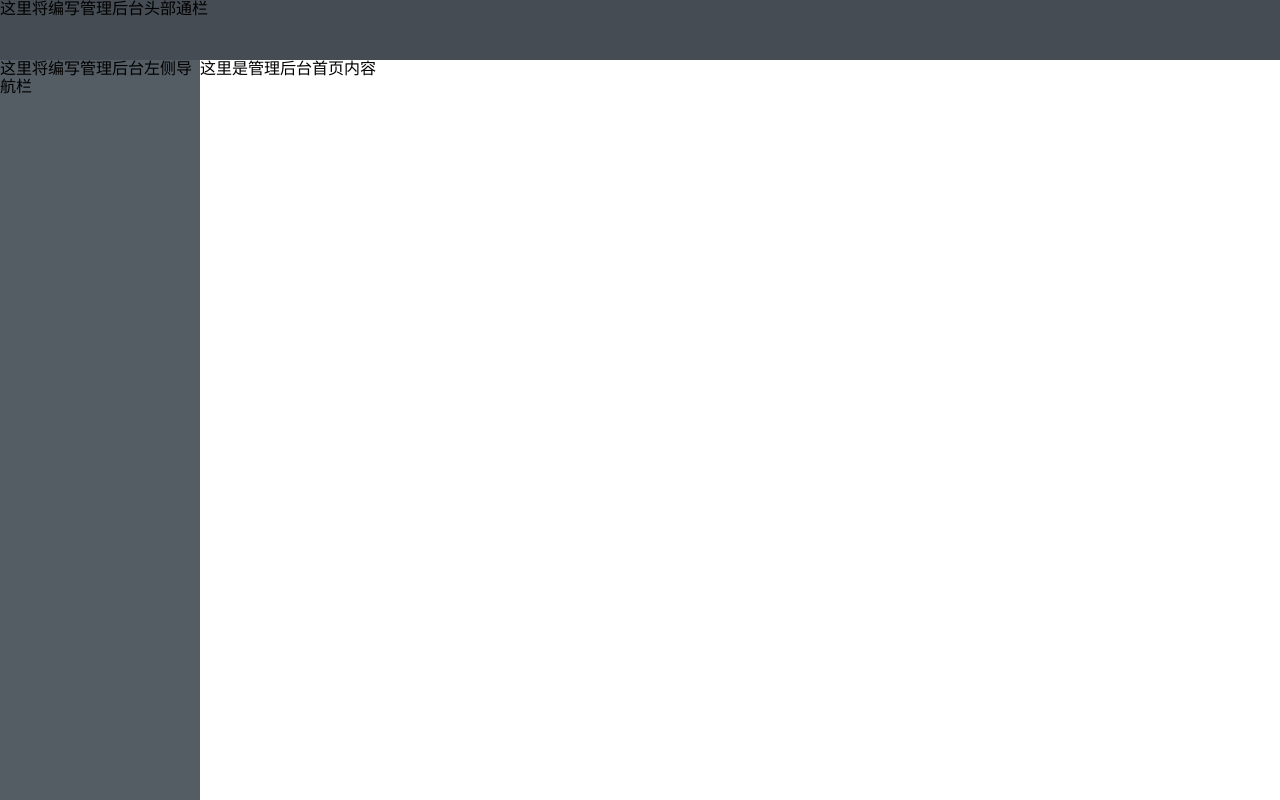
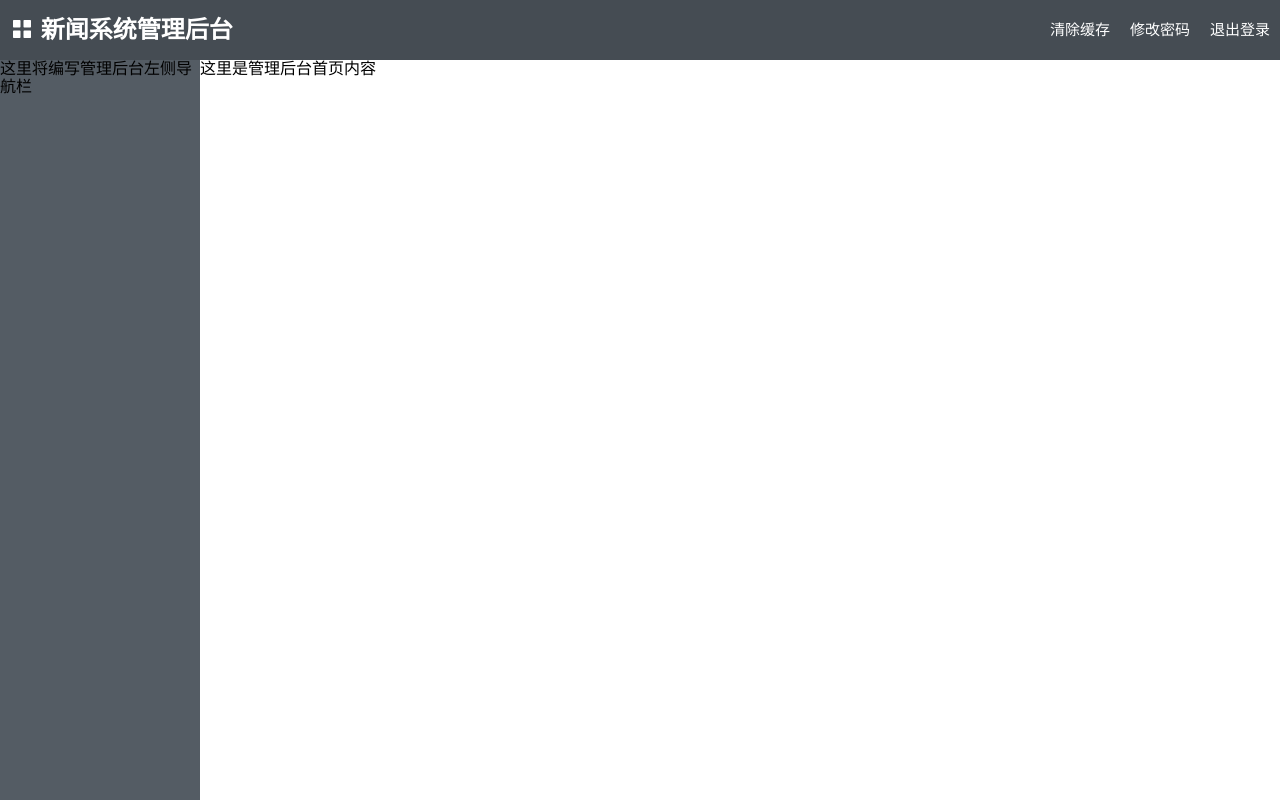
Before and after one commit to fengcms/python-restful-cms, a Vue app in the folder manage-fe/: page /#/ in a window 1280 px wide. Built offline with nearby package versions, Linux system fonts and the light colour scheme; no server answers.

Commit message:
顶部通栏组件完成

```diff
--- /dev/null
+++ b/manage-fe/src/coms/frame/main_frame/top_line.vue
@@ -0,0 +1,34 @@
+<template>
+  <div class="manage_header_topline">
+    <h1 class="manage_header_logo">
+      <i class="el-icon-menu"></i> 新闻系统管理后台
+    </h1>
+    <div class="manage_header_link">
+      <span @click="clearCache()">清除缓存</span>
+      <router-link to="/system/change_password">修改密码</router-link>
+      <span @click="logout()">退出登录</span>
+    </div>
+  </div>
+</template>
+<script>
+export default {
+  methods: {
+    clearCache () {
+      // 致敬 alert('缓存清除成功！')
+      this.$message({
+        message: '缓存清除成功',
+        type: 'success',
+        duration: 1000
+      })
+    },
+    logout () {
+      // 调用退出接口
+      this.$api.get('logout', null, r => {
+        this.$router.push('/login')
+      }, e => {
+        this.$message.error(e.data)
+      })
+    }
+  }
+}
+</script>
--- a/manage-fe/src/frame/main_frame.vue
+++ b/manage-fe/src/frame/main_frame.vue
@@ -1,6 +1,9 @@
 <template>
   <el-container class="manage_container">
-    <el-header class="manage_header">这里将编写管理后台头部通栏</el-header>
+    <el-header class="manage_header">
+      <!-- 使用顶部通栏组件 -->
+      <TopLine></TopLine>
+    </el-header>
     <el-container>
       <el-aside class="manage_bar">这里将编写管理后台左侧导航栏</el-aside>
       <el-container class="manage_body">
@@ -11,3 +14,11 @@
     </el-container>
   </el-container>
 </template>
+<script>
+// 引入顶部通栏组件
+import TopLine from '@/coms/frame/main_frame/top_line.vue'
+export default {
+  // 注册组件
+  components: { TopLine }
+}
+</script>
--- /dev/null
+++ b/manage-fe/src/style/coms/_main.scss
@@ -0,0 +1 @@
+@import "frame/main";
--- /dev/null
+++ b/manage-fe/src/style/coms/frame/_main.scss
@@ -0,0 +1 @@
+@import "mainframe/main";
--- /dev/null
+++ b/manage-fe/src/style/coms/frame/mainframe/_main.scss
@@ -0,0 +1 @@
+@import "topline";
--- /dev/null
+++ b/manage-fe/src/style/coms/frame/mainframe/_topline.scss
@@ -0,0 +1,32 @@
+.manage_header_topline {
+  // 清楚浮动
+  @extend .cf;
+  padding: 10px;
+  height: 40px;
+  line-height: 40px;
+
+  .manage_header_logo {
+    float: left;
+    margin: 0;
+    font-size: 24px;
+    color: $cff;
+  }
+
+  .manage_header_link {
+    float: right;
+
+    span, a {
+      font-size: 15px;
+      color: $cff;
+      margin-left: 20px;
+      cursor: pointer;
+      // 过度动画
+      @include dz();
+
+      &:hover {
+        color: $orange;
+        text-decoration: none;
+      }
+    }
+  }
+}
--- a/manage-fe/src/style/style.scss
+++ b/manage-fe/src/style/style.scss
@@ -1,3 +1,4 @@
 @import "base/main";
 @import "frame/main";
 @import "views/main";
+@import "coms/main";
```
Also changed, not shown: 1 other file (tests, documents, lock files or other folders).
